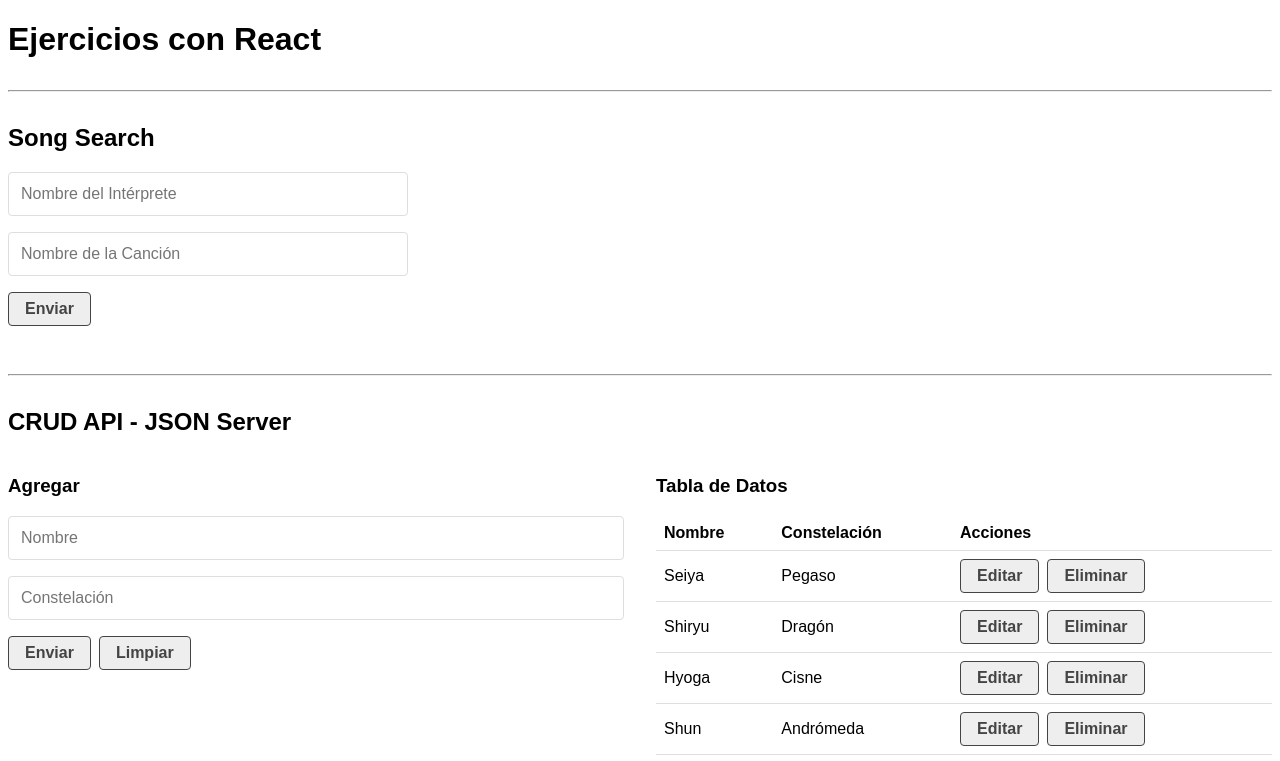
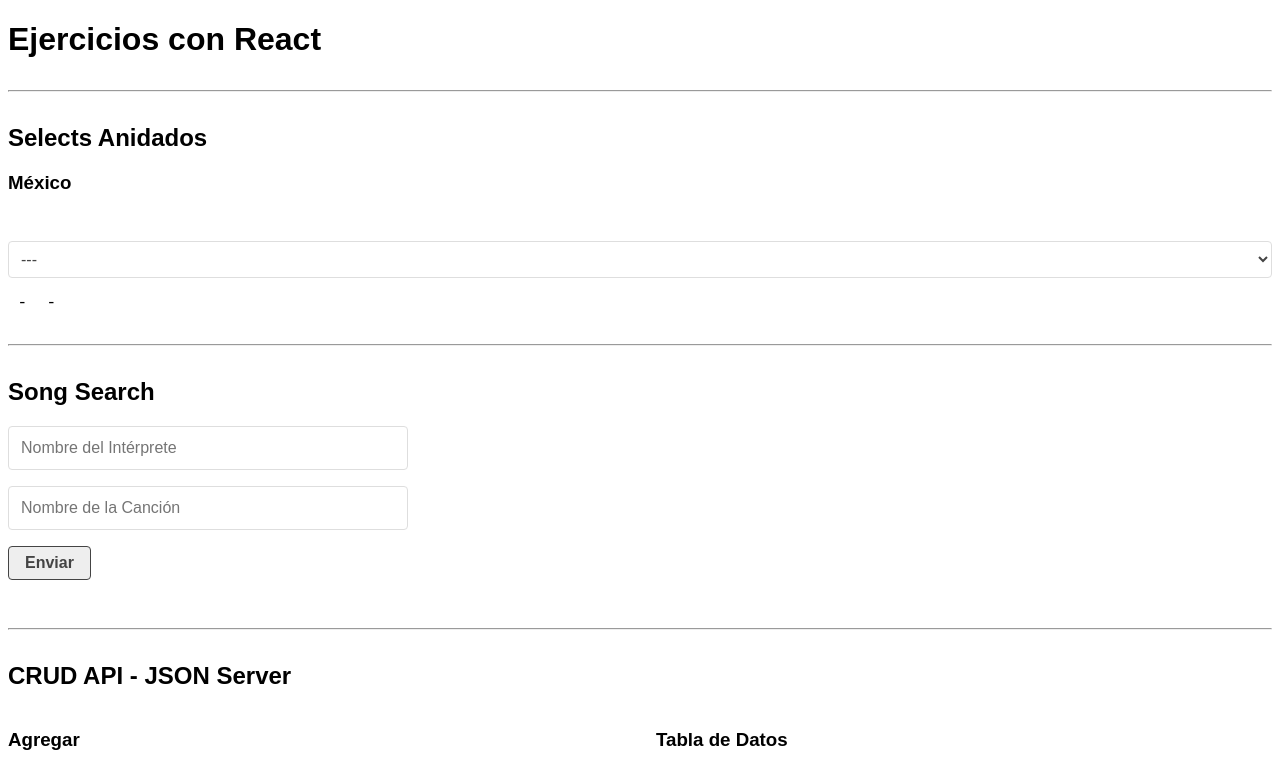
Before and after one commit to hector-mendoza/react, a React (Create React App) app in the folder crud/: page / in a window 1280 px wide. Shown: the top 761 px of the page. Built offline with nearby package versions, Linux system fonts and the light colour scheme; data requests are answered from the project's data file.

Commit message:
Selects Anidados - 01: Definición de Componentes

```diff
--- a/crud/src/App.js
+++ b/crud/src/App.js
@@ -1,11 +1,14 @@
 import CrudApi from './components/CrudApi';
 import CrudApp from './components/CrudApp';
+import SelectsAnidados from './components/SelectsAnidados';
 import SongSearch from './components/SongSearch';
 
 function App() {
   return (
     <div>
       <h1>Ejercicios con React</h1>
+      <hr />
+      <SelectsAnidados />
       <hr />
       <SongSearch />
       <hr />
--- /dev/null
+++ b/crud/src/components/SelectsAnidados.js
@@ -0,0 +1,30 @@
+import React, { useState } from 'react';
+import SelectList from './selectList';
+
+const SelectsAnidados = () => {
+
+    const [state, setState] = useState('');
+    const [town, setTown] = useState('');
+    const [suburb, setSuburb] = useState('');
+
+    return (
+        <>
+            <h2>Selects Anidados</h2>
+            <h3>México</h3>
+            <SelectList title="estados" url="" handleChange={(e) => { setState(e.target.value) }} />
+            {
+                state && (<SelectList title="municipios" url="" handleChange={(e) => { setTown(e.target.value) }} />)
+            }
+            {
+                town && (<SelectList title="colonias" url="" handleChange={(e) => { setSuburb(e.target.value) }} />)
+            }
+            <pre>
+                <code>
+                    {state} - {town} - {suburb}
+                </code>
+            </pre>
+        </>
+    );
+}
+
+export default SelectsAnidados;
--- /dev/null
+++ b/crud/src/components/selectList.js
@@ -0,0 +1,16 @@
+import React from 'react';
+
+const SelectList = ({ title, url }) => {
+    return (
+        <div>
+            <label>
+
+            </label>
+            <select>
+                <option value=''>---</option>
+            </select>
+        </div>
+    );
+}
+
+export default SelectList;
```
